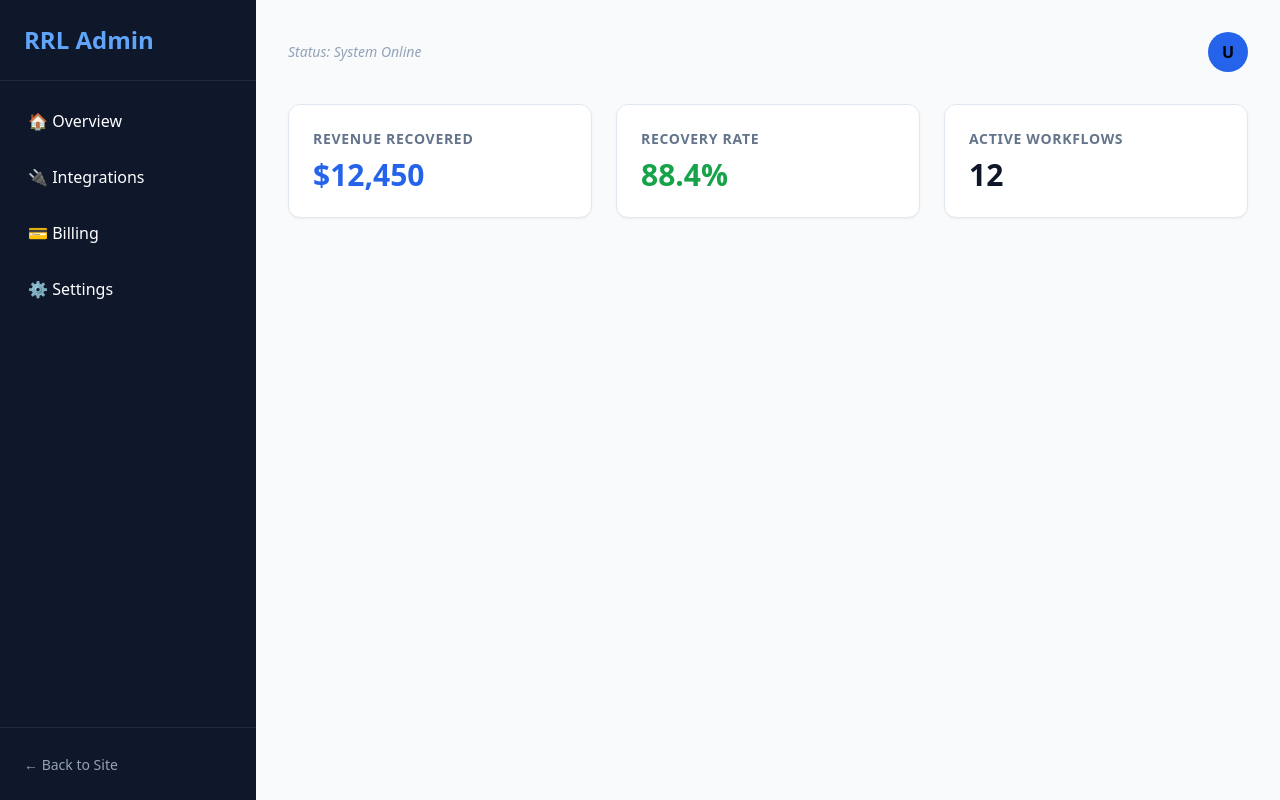
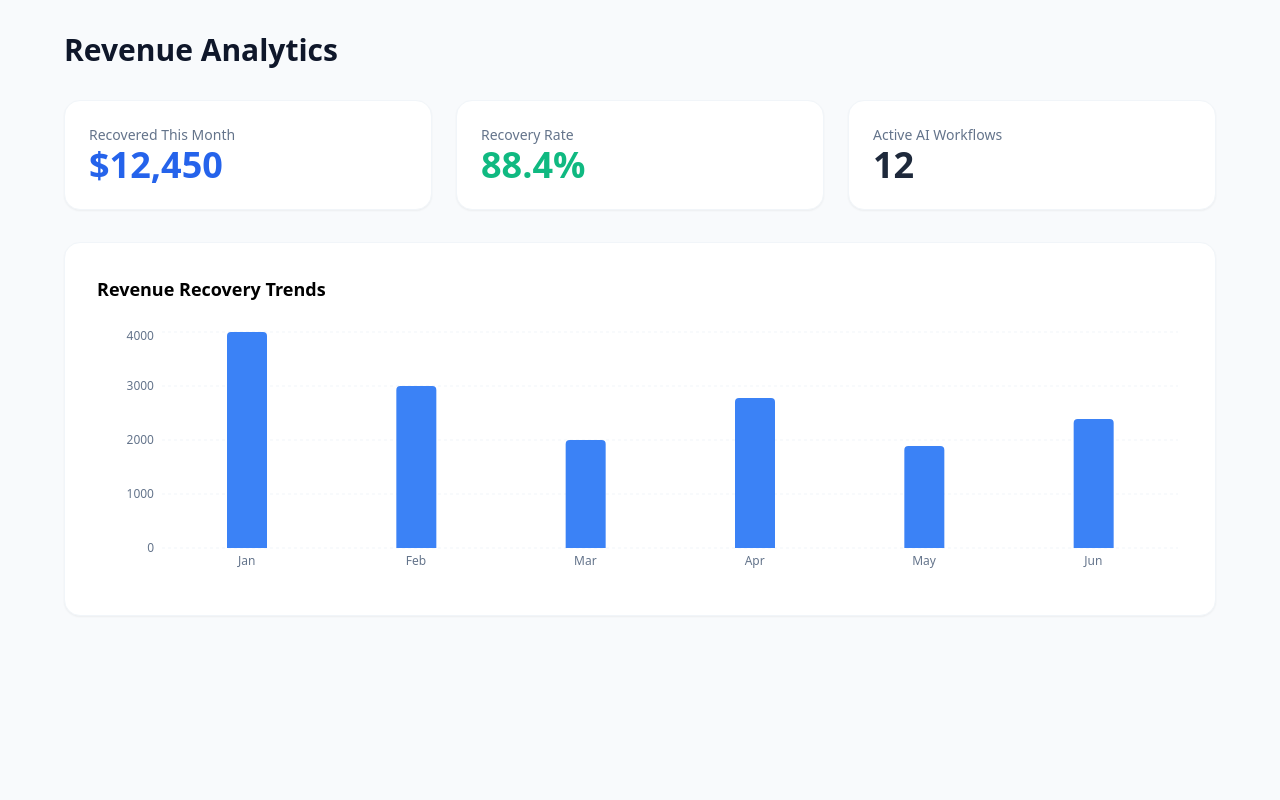
Before and after one commit to RevenueFlowLabs/RRL, a Next.js app: page /dashboard in a window 1280 px wide. Built offline with nearby package versions, Linux system fonts and the light colour scheme.

Commit message:
Backend: Initializing Stripe API routes and environment config

```diff
--- /dev/null
+++ b/pages/api/stripe/revenue.ts
@@ -0,0 +1,12 @@
+import type { NextApiRequest, NextApiResponse } from 'next';
+
+export default async function handler(req: NextApiRequest, res: NextApiResponse) {
+  // ভবিষ্যতে এখানে স্টাইপ থেকে ডাটা ফেচ হবে
+  res.status(200).json({
+    monthly_revenue: [
+      { name: 'Jan', revenue: 4200 },
+      { name: 'Feb', revenue: 3800 },
+      { name: 'Mar', revenue: 5100 }
+    ]
+  });
+}
--- a/pages/dashboard.tsx
+++ b/pages/dashboard.tsx
@@ -1,22 +1,53 @@
-import DashboardLayout from '@/components/layout/DashboardLayout';
+import React from 'react';
+import { BarChart, Bar, XAxis, YAxis, Tooltip, ResponsiveContainer, CartesianGrid } from 'recharts';
+
+const data = [
+  { name: 'Jan', revenue: 4000 },
+  { name: 'Feb', revenue: 3000 },
+  { name: 'Mar', revenue: 2000 },
+  { name: 'Apr', revenue: 2780 },
+  { name: 'May', revenue: 1890 },
+  { name: 'Jun', revenue: 2390 },
+];
 
 export default function Dashboard() {
   return (
-    <DashboardLayout>
-      <div className="grid grid-cols-1 md:grid-cols-3 gap-6 mb-8">
-        <div className="bg-white p-6 rounded-xl shadow-sm border border-slate-200">
-          <h4 className="text-slate-500 text-sm font-bold uppercase mb-2 tracking-wider">Revenue Recovered</h4>
-          <p className="text-3xl font-black text-blue-600">$12,450</p>
+    <div className="p-8 bg-slate-50 min-h-screen font-sans">
+      <div className="max-w-6xl mx-auto">
+        <h1 className="text-3xl font-bold text-slate-900 mb-8">Revenue Analytics</h1>
+
+        {/* Stats Grid */}
+        <div className="grid grid-cols-1 md:grid-cols-3 gap-6 mb-8">
+          <div className="bg-white p-6 rounded-2xl shadow-sm border border-slate-100">
+            <p className="text-slate-500 text-sm font-medium">Recovered This Month</p>
+            <h2 className="text-4xl font-bold text-blue-600">$12,450</h2>
+          </div>
+          <div className="bg-white p-6 rounded-2xl shadow-sm border border-slate-100">
+            <p className="text-slate-500 text-sm font-medium">Recovery Rate</p>
+            <h2 className="text-4xl font-bold text-emerald-500">88.4%</h2>
+          </div>
+          <div className="bg-white p-6 rounded-2xl shadow-sm border border-slate-100">
+            <p className="text-slate-500 text-sm font-medium">Active AI Workflows</p>
+            <h2 className="text-4xl font-bold text-slate-800">12</h2>
+          </div>
         </div>
-        <div className="bg-white p-6 rounded-xl shadow-sm border border-slate-200">
-          <h4 className="text-slate-500 text-sm font-bold uppercase mb-2 tracking-wider">Recovery Rate</h4>
-          <p className="text-3xl font-black text-green-600">88.4%</p>
-        </div>
-        <div className="bg-white p-6 rounded-xl shadow-sm border border-slate-200">
-          <h4 className="text-slate-500 text-sm font-bold uppercase mb-2 tracking-wider">Active Workflows</h4>
-          <p className="text-3xl font-black text-slate-900">12</p>
+
+        {/* Chart Section */}
+        <div className="bg-white p-8 rounded-2xl shadow-sm border border-slate-100 mb-8">
+          <h3 className="text-lg font-semibold mb-6">Revenue Recovery Trends</h3>
+          <div className="h-64 w-full">
+            <ResponsiveContainer width="100%" height="100%">
+              <BarChart data={data}>
+                <CartesianGrid strokeDasharray="3 3" vertical={false} stroke="#f1f5f9" />
+                <XAxis dataKey="name" axisLine={false} tickLine={false} tick={{fill: '#64748b', fontSize: 12}} />
+                <YAxis axisLine={false} tickLine={false} tick={{fill: '#64748b', fontSize: 12}} />
+                <Tooltip cursor={{fill: '#f8fafc'}} contentStyle={{borderRadius: '12px', border: 'none', boxShadow: '0 4px 6px -1px rgb(0 0 0 / 0.1)'}} />
+                <Bar dataKey="revenue" fill="#3b82f6" radius={[4, 4, 0, 0]} barSize={40} />
+              </BarChart>
+            </ResponsiveContainer>
+          </div>
         </div>
       </div>
-    </DashboardLayout>
+    </div>
   );
 }
```
Also changed, not shown: 1 other file (tests, documents, lock files or other folders).
